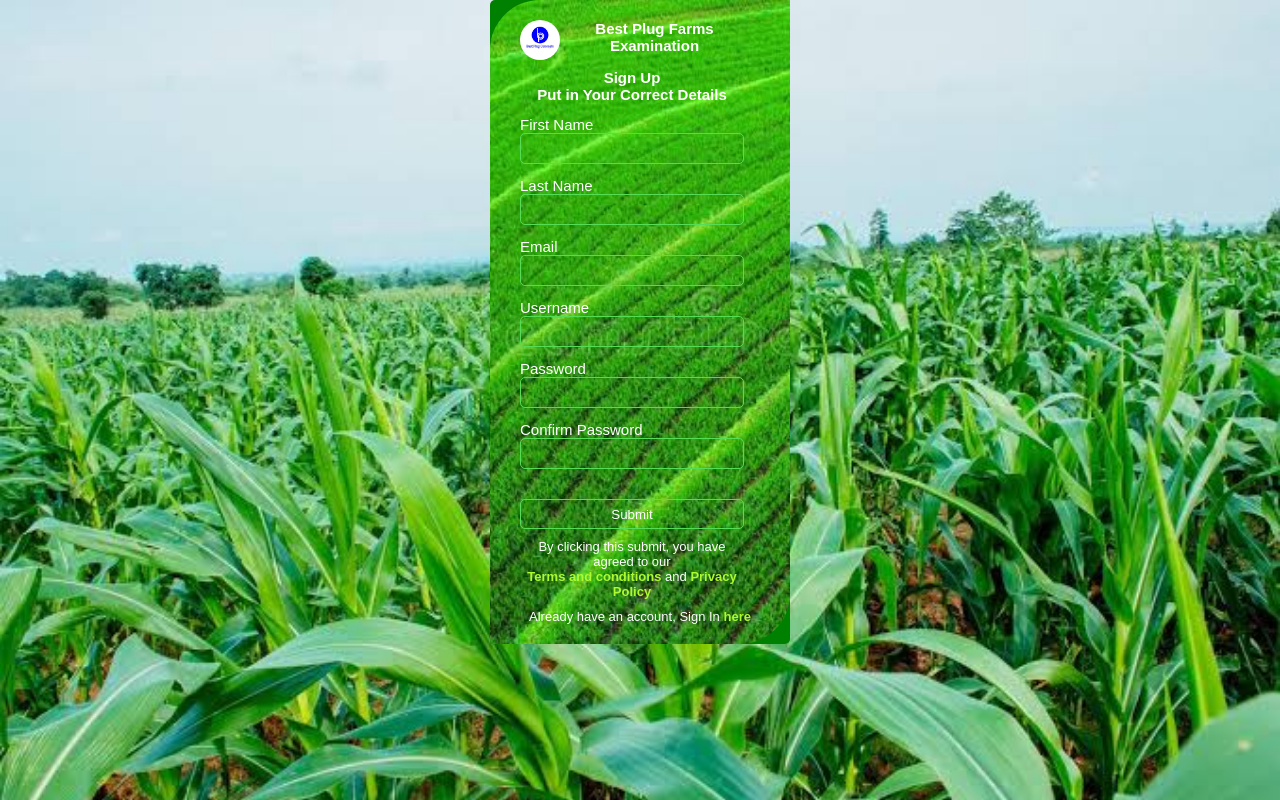
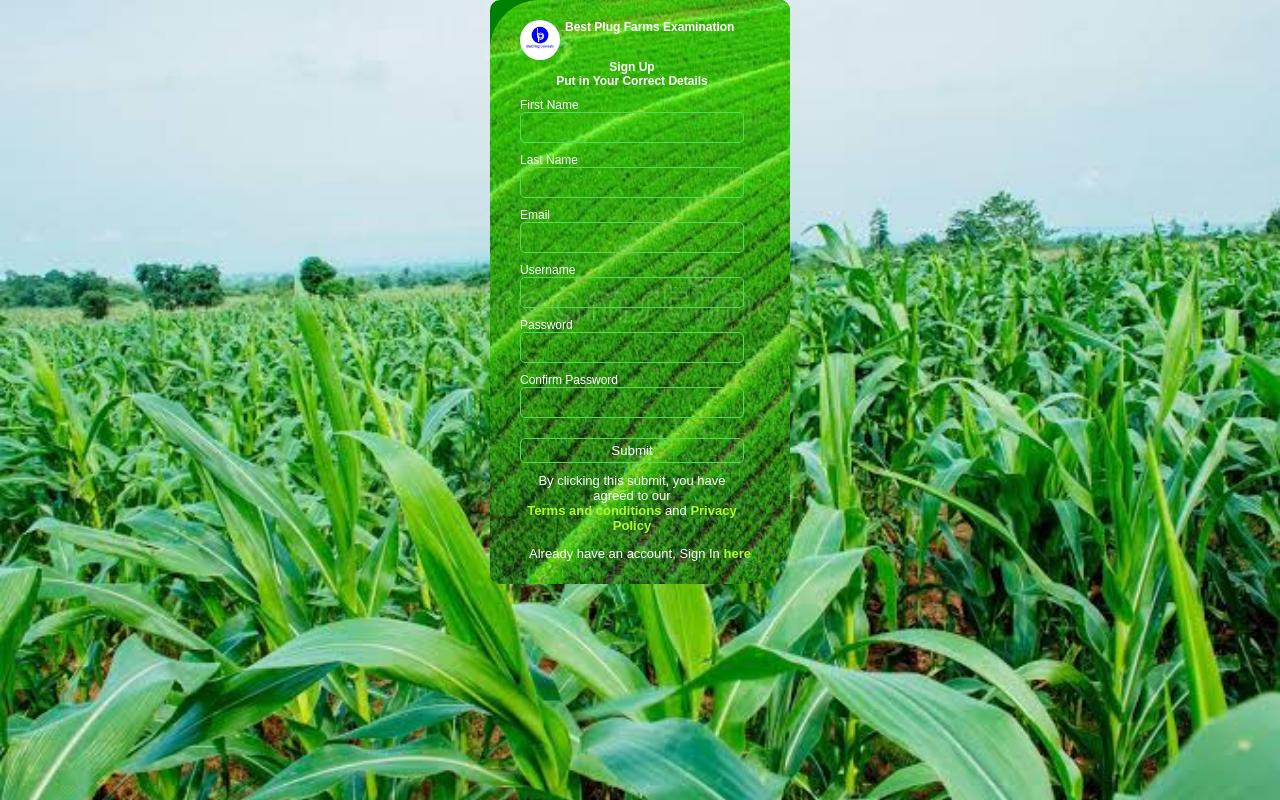
Before and after one commit to abujafar93/Exam-Questions, a plain HTML site: page index.html in a window 1280 px wide. Drawn offline with Linux system fonts and the light colour scheme.

Commit message:
Edited the margins and heights

```diff
--- a/quiz.css
+++ b/quiz.css
@@ -9,7 +9,7 @@ body {
   background-repeat: no-repeat;
   background-size: cover;
   font-family: sans-serif;
-  font-size: 15px;
+  font-size: 12px;
   color: white;
 }
 
@@ -21,22 +21,23 @@ a {
 
 #plate {
   width: 300px;
-  height: 644px;
+  height: 550px;
   font-family: sans-serif;
   margin: 0 auto;
   background-color: green;
-  border-radius: 5px 0px 5px 0px;
+  border-radius: 10px;
+  margin-bottom: 20px;
 }
 
 .cup {
   width: 100%;
-  height: 100%;
+  height: 400px;
   perspective: 1000px;
 }
 
 .container {
   width: 100%;
-  height: 100%;
+  height: 600px;
   position: relative;
   transform-style: preserve-3d;
   transition: transform 1s;
@@ -48,7 +49,7 @@ a {
   background-image: url(image11.jpeg);
   background-position: center;
   background-size: cover;
-  border-radius: 50px 0px 50px 0px;
+  border-radius: 50px 10px;
   padding: 20px;
   position: absolute;
   backface-visibility: hidden;
@@ -66,12 +67,12 @@ h4 {
 
 h2,
 h4 {
-  font-size: 15px;
+  font-size: 12px;
 }
 
 h1 {
-  font-size: 15px;
-  margin-bottom: 15px;
+  font-size: 12px;
+  margin-bottom: 10px;
 }
 
 .input-box {
@@ -95,8 +96,8 @@ h1 {
   color: white;
   background: transparent;
   border: 1px solid rgb(86, 219, 86);
-  margin: 30px 0px 10px 0px;
-  height: 30px;
+  margin: 20px 0px 10px 0px;
+  height: 25px;
   border-radius: 5px;
   cursor: pointer;
   position: relative;
@@ -121,7 +122,7 @@ form {
 
 form label {
   display: flex;
-  margin-top: 13px;
+  margin-top: 10px;
 }
 
 p {
@@ -130,7 +131,7 @@ p {
 }
 
 .signIn .image {
-  margin-bottom: 25px;
+  margin-bottom: 20px;
 }
 
 .signInLabel {
@@ -138,7 +139,7 @@ p {
 }
 
 .signIn input {
-  margin-bottom: 20px;
+  margin-bottom: 23px;
 }
 
 #check-box {
@@ -155,6 +156,7 @@ p {
 
 .signUp > p {
   margin-top: 10px;
+  padding: 3px;
 }
 
 .signIn > p {
@@ -164,10 +166,14 @@ p {
 h6 {
   text-align: center;
   font-size: 13px;
-  margin-top: 5px;
-  margin-bottom: 70px;
+  margin-top: 3px;
+  margin-bottom: 20px;
 }
 
 .signIn p {
-  margin-bottom: 22px;
+  margin-bottom: 8px;
 }
+
+.signIn input, .sign Up input {
+  height: 27px
+}
```
